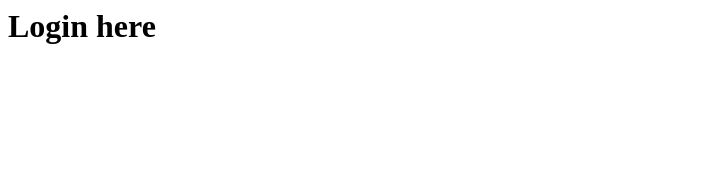
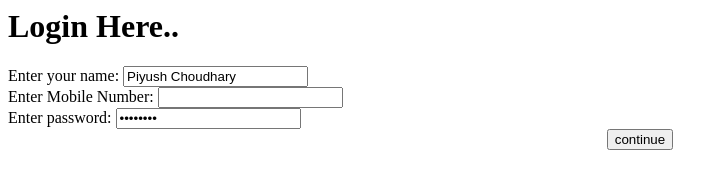
Before and after one commit to PiyushC1/ECommApp_7AM, a plain HTML site: page login.html in a window 1280 px wide. Shown: the whole page, without its empty margins (0-728 px from the left). Drawn offline with Linux system fonts and the light colour scheme.

Commit message:
modified login.html

```diff
--- a/login.html
+++ b/login.html
@@ -1,13 +1,25 @@
 <html>
  <head>
-  <h1>Login here</h1>
 
-
+    <title>
+        Login Page
+    </title>
 
  </head>
+ <body>
+<form>
+    <h1>
+        Login Here..
+    </h1>
+    Enter your name: <input type="text" name="name" value="Piyush Choudhary">
+    <br>
+    Enter Mobile Number: <input type="number" name="mobile number" value="mobile number">
+    <br>
+    Enter password: <input type="password" name="password" vaLue="password">
+    <br>
 
+    <center><input type="submit" value="continue"></center>
 
- <body>
-
+</form>
  </body>
 </html>
```
